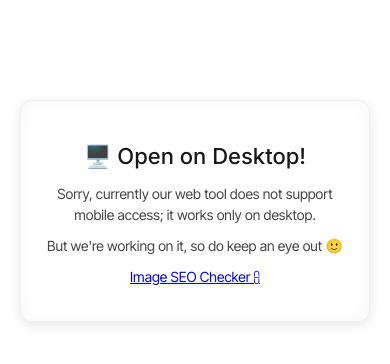
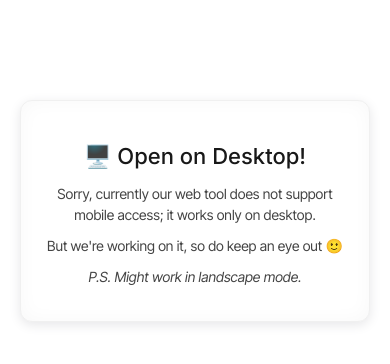
Before and after one commit to mayank-bishwas/alt-tag-webtool-vercel, a plain HTML site: page index.html in a window 390 px wide. Drawn offline with Linux system fonts and the light colour scheme.

Commit message:
Update mobile warning message in index.html
Replaced the image SEO checker link with a note about landscape mode.

```diff
--- a/index.html
+++ b/index.html
@@ -217,7 +217,7 @@
                  <h2>🖥️ Open on Desktop!</h2>
                  <p>Sorry, currently our web tool does not support mobile access; it works only on desktop.</p>
                  <p>But we're working on it, so do keep an eye out 🙂</p>
-                 <p><a href="https://tinyurl.com/MayankBishwas">Image SEO Checker ⩉ </a></p>
+                 <p><em>P.S. Might work in landscape mode.</em></p>
              </div>
             </div>
     </body>
```
